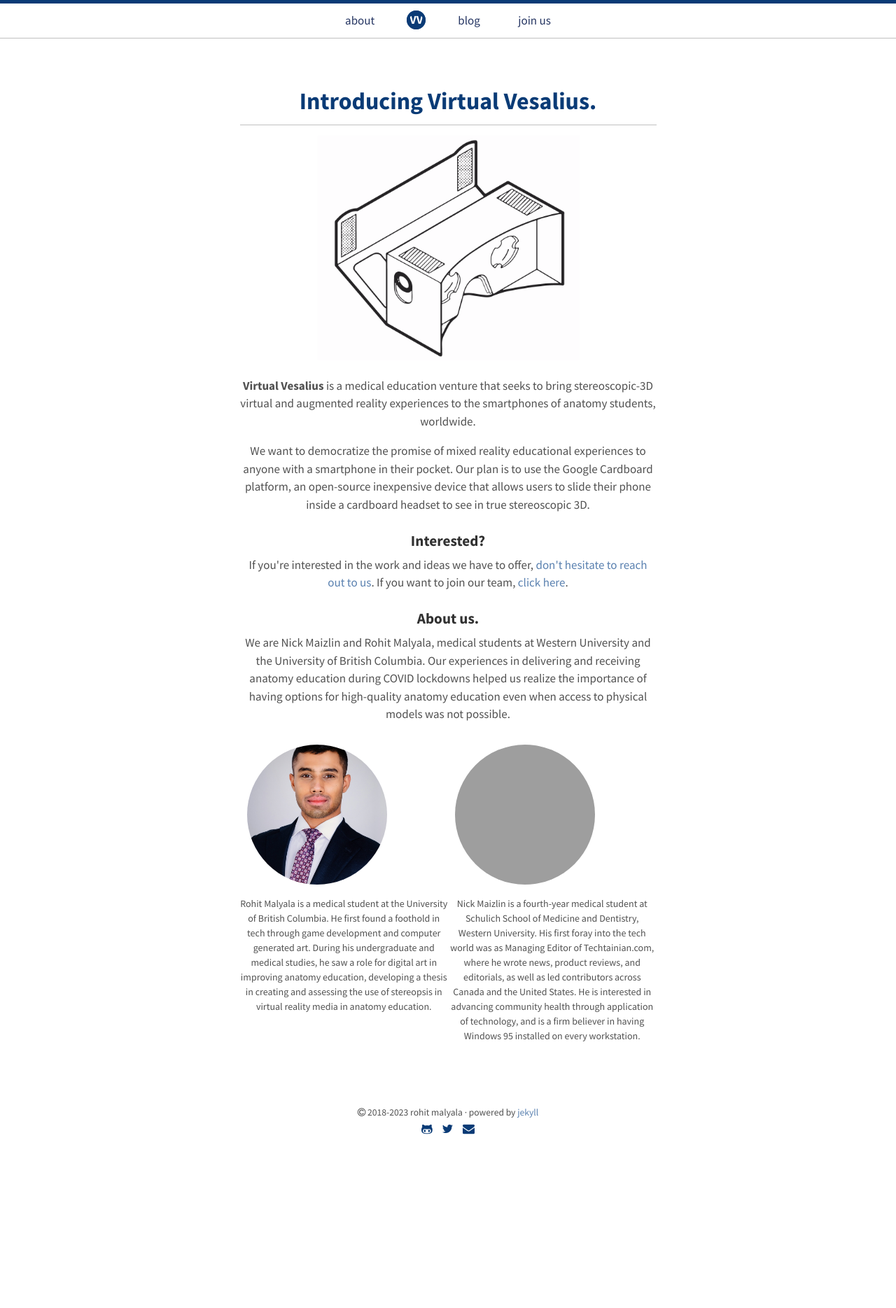
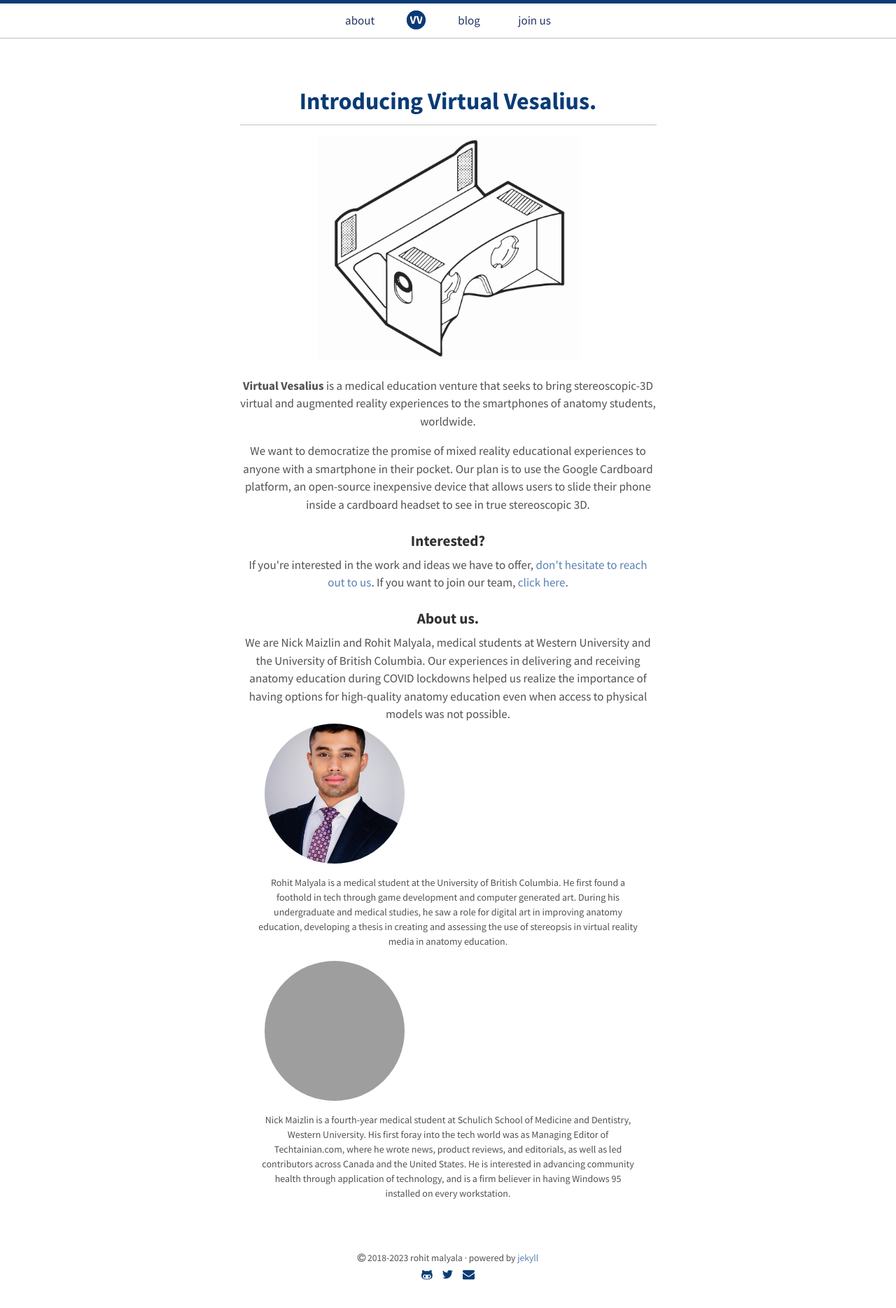
Before and after one commit to nicoelayda/celeste, a Jekyll site: the page built from index.html, in a window 1280 px wide. Shown: the whole page at 70% size. Built offline with Jekyll 4.4.1, drawn with Linux system fonts in a browser that asks for light colours; before the commit the page ends 1661 px from its top, so only the background shows below that; grey boxes are pictures that could not be loaded.

```diff
--- a/index.html
+++ b/index.html
@@ -10,6 +10,11 @@ title: Home
 <head>
 <link rel="stylesheet" href="https://fonts.googleapis.com/css2?family=Material+Symbols+Outlined:opsz,wght,FILL,GRAD@48,400,0,0" />
 <link rel="stylesheet" type="text/css" href="{{ site.baseurl }}/css/styles.css">
+
+    <meta charset="UTF-8">
+    <meta name="viewport"
+        content="width=device-width, initial-scale=1.0, maximum-scale=1.0, user-scalable=no, shrink-to-fit=no" />
+
 {% seo %}
 </head>
 
@@ -49,7 +54,7 @@ title: Home
     We are Nick Maizlin and Rohit Malyala, medical students at Western University and the University of British Columbia. Our experiences in delivering and receiving anatomy education during COVID lockdowns helped us realize the importance of having options for high-quality anatomy education even when access to physical models was not possible.
 
 
-    <div class="founder-container">
+    <div class="container">
       <div class="founder">
         <img src="{{ site.baseurl }}/assets/img/founder1.jpeg" alt="Founder 1" class="founder-img">
           <p class="founder-bio">
```
Lines whose indentation alone changed are shown as unchanged.
